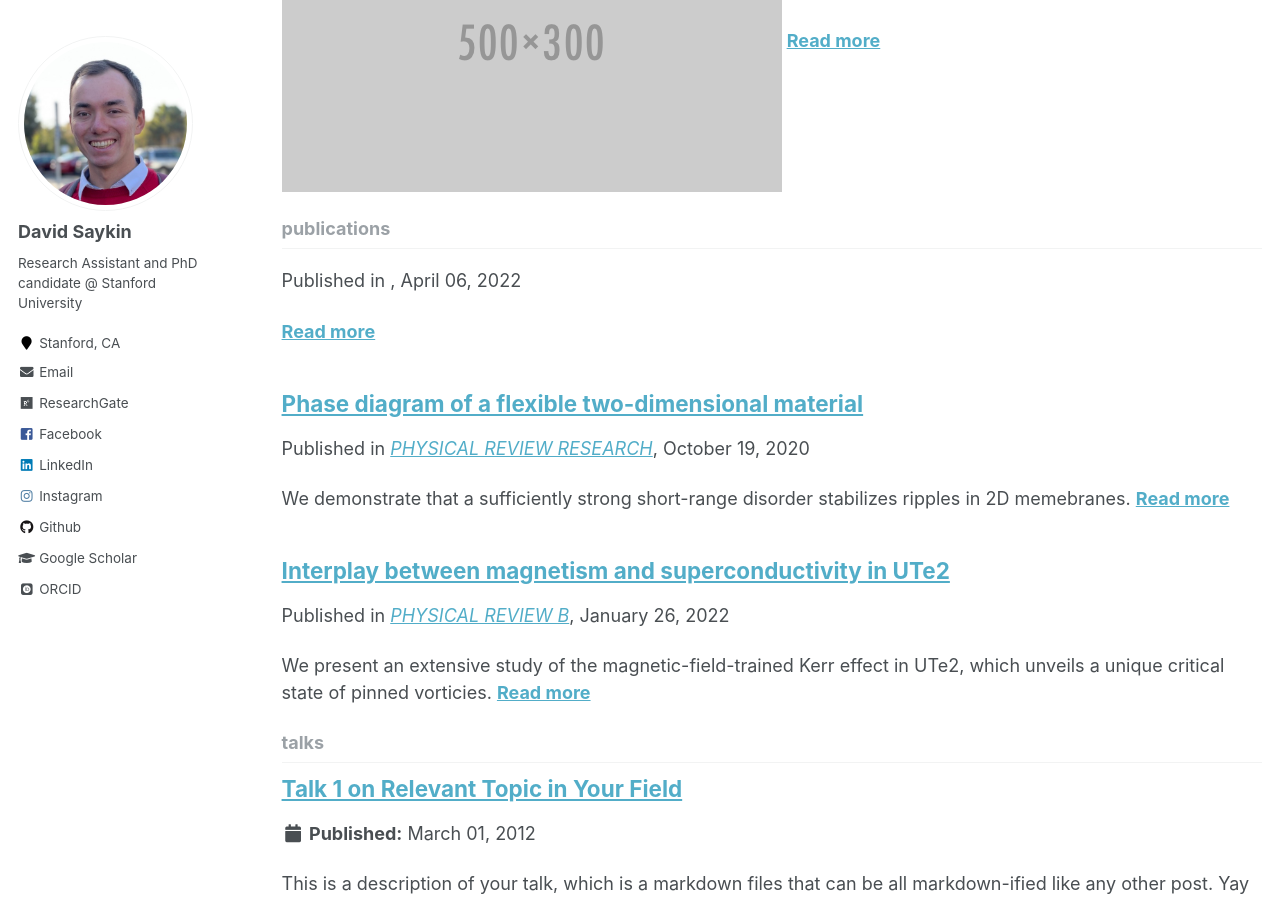
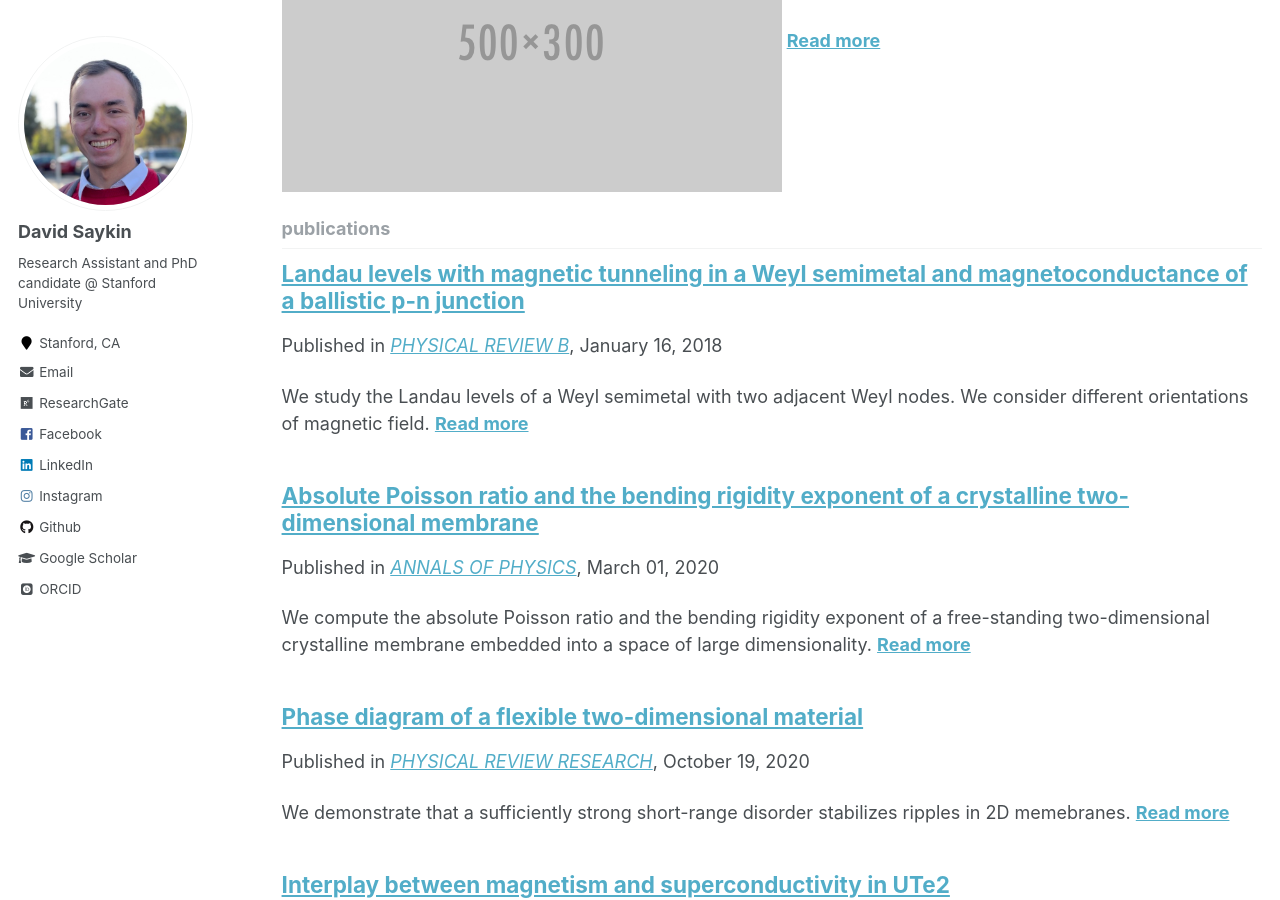
Before and after one commit to saykind/saykind.github.io, a Jekyll site: the page built from _pages/collection-archive.html, in a window 1280 px wide and 900 px high, scrolled down 912 px. Built offline with Jekyll 4.4.1, drawn with Linux system fonts in a browser that asks for light colours; some web fonts are replaced.

Commit message:
Added LL paper

```diff
--- /dev/null
+++ b/_publications/2018-01-16-Landau-levels-with-magnetic-tunneling-in-a-Weyl-semimetal.md
@@ -0,0 +1,16 @@
+---
+title: "Landau levels with magnetic tunneling in a Weyl semimetal and magnetoconductance of a ballistic p-n junction"
+collection: publications
+permalink: /publication/2018-01-16-Landau-levels-with-magnetic-tunneling-in-a-Weyl-semimetal
+excerpt: 'We study the Landau levels of a Weyl semimetal with two adjacent Weyl nodes. We consider different orientations of magnetic field. '
+date: 2018-01-16
+venue: 'PHYSICAL REVIEW B'
+paperurl: 'https://doi.org/10.1103/PhysRevB.97.041202'
+citation: 'D. R. Saykin, K. S. Tikhonov, and Ya. I. Rodionov (2018). &quot;PLandau levels with magnetic tunneling in a Weyl semimetal and magnetoconductance of a ballistic p-n junction.&quot; <i>PHYSICAL REVIEW B</i>. 97 (4).'
+paperpdf: 'https://saykind.github.io/papers/PhysRevB.97.041202.pdf'
+---
+We study the Landau levels (LLs) of a Weyl semimetal with two adjacent Weyl nodes. We consider different orientations of magnetic field. A magnetic field facilitates the tunneling between the nodes, giving rise to a gap in the transverse energy of the zeroth LL. We show how the spectrum is rearranged at different angles and how this manifests itself in the change of behavior of the differential magnetoconductance of a ballistic p-n junction. Unlike the single-cone model where Klein tunneling reveals itself in positive differential magnetoconductance.
+
+[Download PDF](https://saykind.github.io/papers/PhysRevB.97.041202.pdf)
+
+![Editing a markdown file for a talk](/images/papers/2018-01-16-Landau-levels-with-magnetic-tunneling-in-a-Weyl-semimetal.png)
```
Also changed, not shown: _publications/2020-03-01-Absolute-Poisson-ratio-and-the-bending-rigidity-exponent-of-a-crystalline-two-dimensional-membrane.md (+5 -5 lines), images/papers/2018-01-16-Landau-levels-with-magnetic-tunneling-in-a-Weyl-semimetal.png (added), 2 other files.
